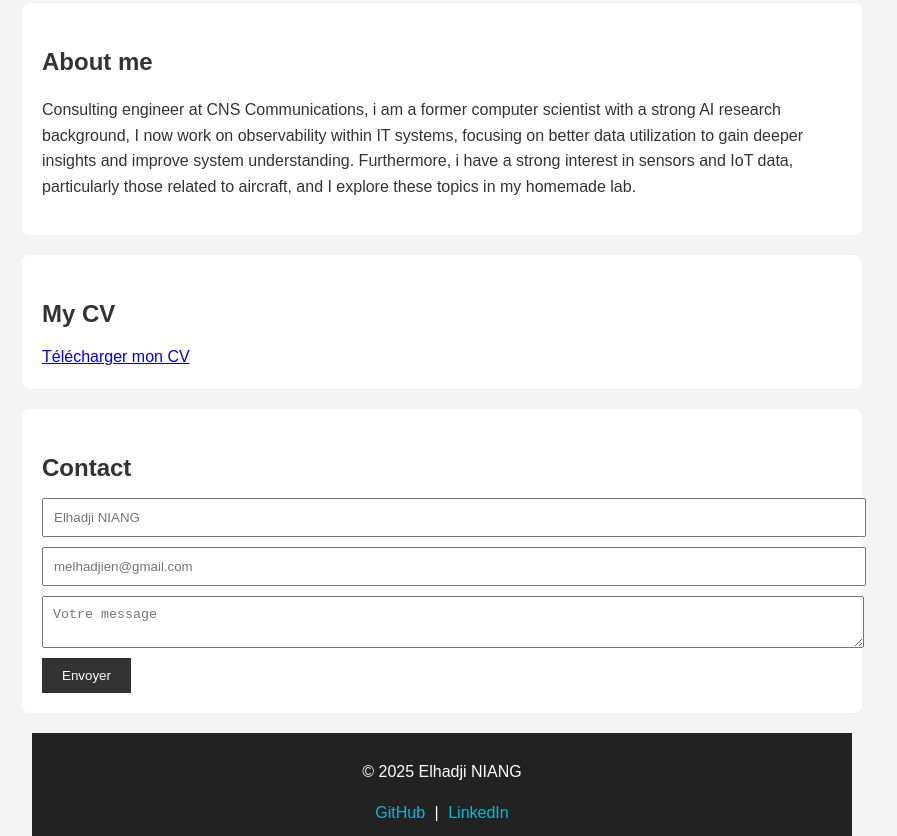
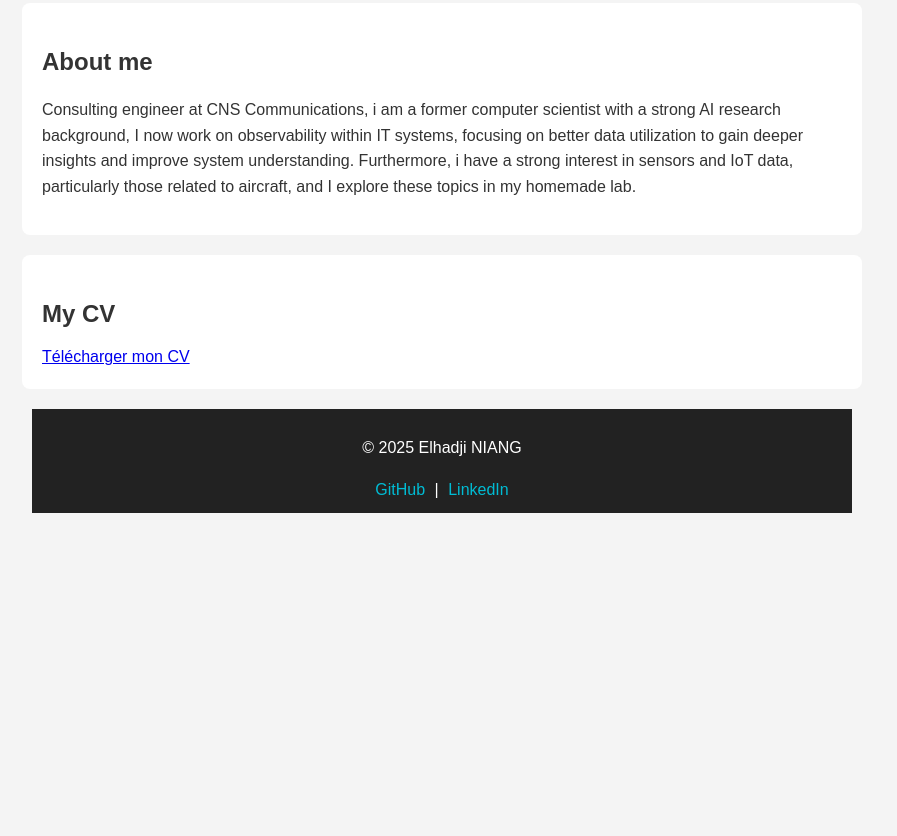
Before and after one commit to elhadjim/elhadjim.github.io, a plain HTML site: page index.html in a window 1280 px wide. Shown: the part 365-1201 px from the top of the page, without its empty margins (198-1095 px from the left). After the commit the page ends 878 px from the top, so only its background shows below. Drawn offline with Linux system fonts and the light colour scheme.

Commit message:
update html

```diff
--- a/index.html
+++ b/index.html
@@ -24,16 +24,6 @@ Furthermore, i have a strong interest in sensors and IoT data, particularly thos
     <a href="assets/cv_elhadji_niang.pdf" target="_blank">Télécharger mon CV</a>
   </section>
 
-  <section id="contact">
-    <h2>Contact</h2>
-    <form>
-      <input type="text" placeholder="Elhadji NIANG" required />
-      <input type="email" placeholder="melhadjien@gmail.com" required />
-      <textarea placeholder="Votre message" required></textarea>
-      <button type="submit">Envoyer</button>
-    </form>
-  </section>
-
   <footer>
     <p>© 2025 Elhadji NIANG</p>
     <a href="https://github.com/elhadjim" target="_blank">GitHub</a> |
```
